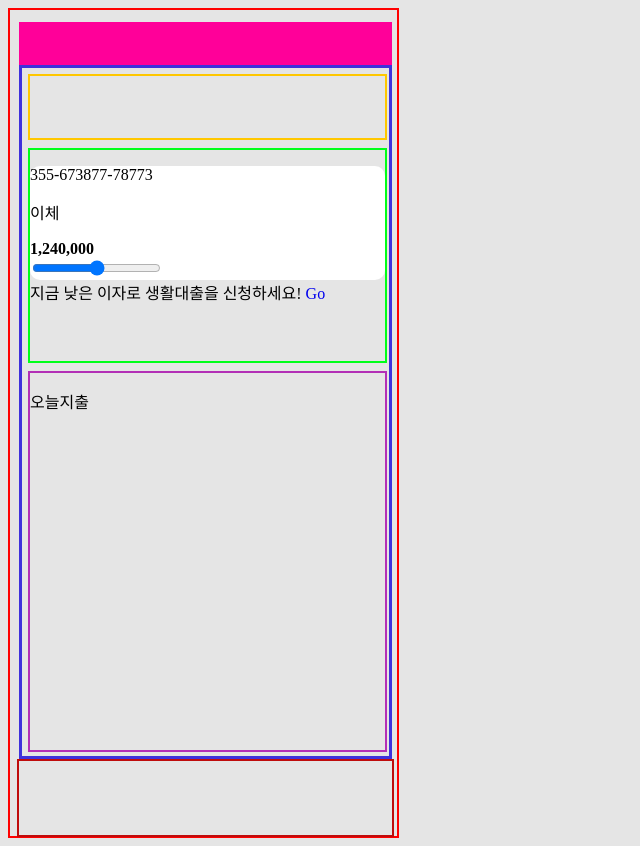
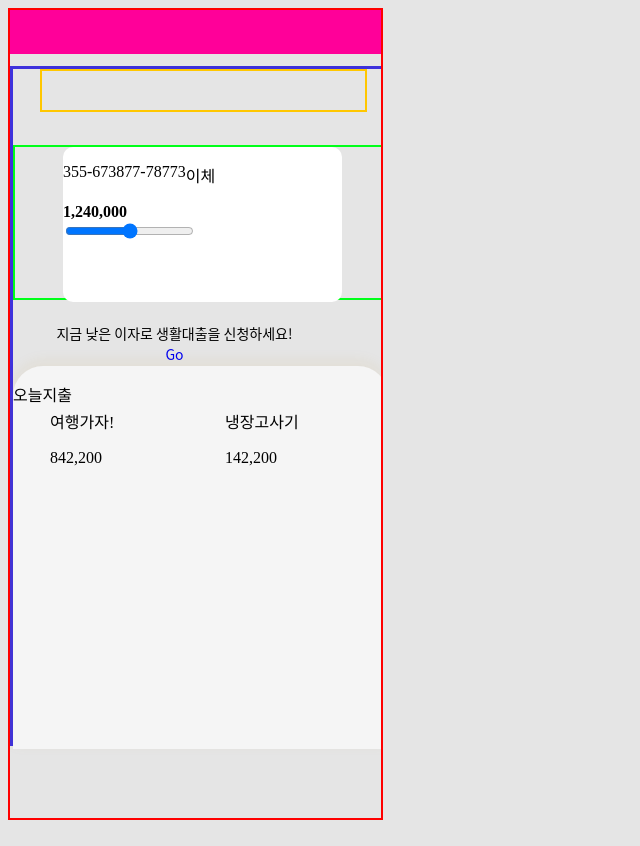
Before and after one commit to Sweet-salt/toyProject, a plain HTML site: page html/main.html in a window 1280 px wide. Shown: the whole page, without its empty margins (0-640 px from the left). Drawn offline with Linux system fonts and the light colour scheme.

Commit message:
feat: 중간 저장

```diff
--- a/css/main.css
+++ b/css/main.css
@@ -9,49 +9,52 @@ li{
 }
 main{
     position: relative;
-    width: 391px;
-    height: 830px;
+    width: 375px;
+    height: 812px;
     border: 2px solid #FF0000;
     box-sizing: border-box;
+    overflow: hidden;
 }
+main .flex{
+    display: flex;
+}
+.time{
+    position: absolute;
+    left: 0%;
+    right: 0%;
+    top: 0%;
+    bottom: 94.58%;
 
-.time{
-    margin-top: 12px;
-    margin-left: 9px;
-    margin-right: 9px;
-    width: 373px;
-    height: 43px;
-    left: 9px;
-    top: 12px;
     background-color: #ff0099;
 }
 
 section{
-    width: 373px;
-    height: 694px;
-    left: 9px;
-    top: 55px;
-    margin: 0 9px;
+    position: absolute;
+    width: 375px;
+    height: 680px;
+    left: 0px;
+    top: 56px;
+
     border: 3px solid #3E31DC;
     box-sizing: border-box;
 }
 
 section header{
-    width: 359px;
-    height: 66px;
-    left: 17px;
-    top: 62px;
-    margin: 6px 7px 8px 6px;
+    position: absolute;
+    width: 327px;
+    height: 43px;
+    left: 27px;
+    top: 0px;
     border: 2px solid #FFC700;
     box-sizing: border-box;
 }
 
 section .money{
-    width: 359px;
-    height: 215px;
-    left: 17px;
-    top: 135px;
-    margin: 0px 7px 8px 6px;
+    position: absolute;
+    width: 375px;
+    height: 155px;
+    left: 0px;
+    top: 76px;
     border: 2px solid #00FF19;
     box-sizing: border-box;
 }
@@ -59,26 +62,73 @@ section .money .whiteBox{
     background-color: #fff;
     margin: 0 auto;
     border-radius: 10px;
+    position: absolute;
+    width: 279px;
+    height: 155px;
+    left: 48px;
+    top: 0px;
+
+}
+ section .cost_of_living .ads{
+    position: absolute;
+    width: 237px;
+    height: 21px;
+    left: 43px;
+    top: 240px;
+    z-index: 9;
+    font-family: Noto Sans CJK KR;
+    font-style: normal;
+    font-weight: 500;
+    font-size: 14px;
+    line-height: 21px;
+    /* identical to box height */
+
+    text-align: center;
+
+    color: #000000;
 }
 section .statement{
-    width: 359px;
-    height: 381px;
-    left: 17px;
-    top: 357px;
-    margin: 0px 6px;
-    border: 2px solid #B32FB6;
-    box-sizing: border-box;
+    position: absolute;
+    width: 375px;
+    height: 383px;
+    left: 0px;
+    top: 297px;
+    background: #F5F5F5;
+    /* 사용내역 그림자 */
+
+    box-shadow: 0px -5px 14px rgba(189, 144, 28, 0.08);
+    border-radius: 30px 30px 0px 0px;
 }
-section .statement .today > .today_payment{
-    display: flex;
+section .statement .goal{
+    position: absolute;
+    width: 308px;
+    height: 47px;
+    left: 0px;
+    top: 2px;
+    margin: 25px 17px 30px 37px;
+}
+section .statement .goal .g1{
+    position: absolute;
+    width: 162px;
+    height: 47px;
+    left: 0px;
+    top: 0px;
+    margin-right: 13px;
+}
+section .statement .goal .g2{
+    position: absolute;
+    width: 162px;
+    height: 47px;
+    left: 175px;
+    top: 0px;
+
 }
 /* nav */
 main nav{
-    width: 373px;
-    height: 74px;
-    left: 9px;
-    top: 749px;
-    margin: 0 7px 9px;
-    border: 2px solid #BF0C0C;
+    position: absolute;
+    width: 28px;
+    height: 28px;
+    left: 46px;
+    top: 24px;
 
 }
--- a/html/main.html
+++ b/html/main.html
@@ -17,7 +17,7 @@
                 <article class="money">
                     <div>
                         <div class="whiteBox">
-                            <div >
+                            <div class="flex">
                                 <p>355-673877-78773</p>
                                 <p>이체</p>
                             </div>
@@ -25,20 +25,28 @@
                             <input type="range">
                         </div>
                     </div>
-                    <li>지금 낮은 이자로 생활대출을 신청하세요! <a href="#">Go</a></li>
+
                     <ul>
                         <li></li>
                         <li></li>
                     </ul>
                 </article>
+                <p class="ads">지금 낮은 이자로 생활대출을 신청하세요! <a href="#">Go</a></p>
                 <article>
 
                     <article class="statement">
-                        <div class="goal">
-
+                        <div class="goal flex">
+                            <div class="g1">
+                                <p>여행가자!</p>
+                                <p>842,200</p>
+                            </div>
+                            <div class="g2">
+                                <p>냉장고사기</p>
+                                <p>142,200</p>
+                            </div>
                         </div>
                         <div class="today">
-                            <div class="today_payment">
+                            <div class="flex">
                                 <p>오늘</p>
                                 <p>지출</p>
                             </div>
```
